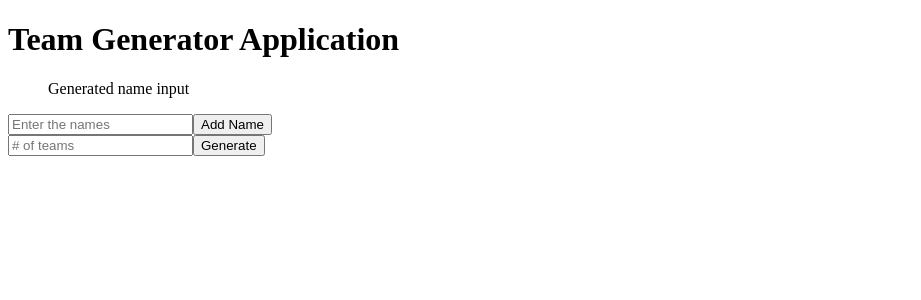
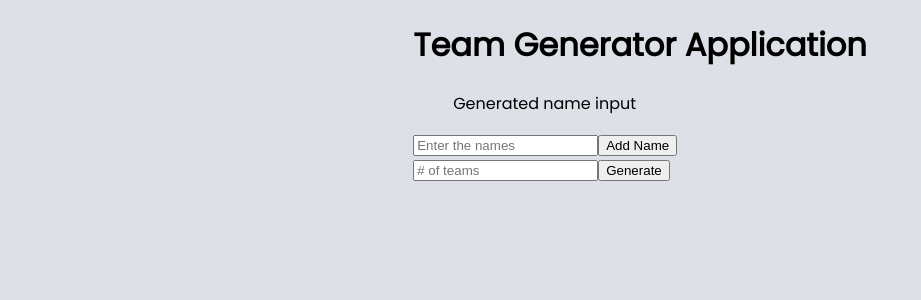
Before and after one commit to Manzi-Cedrick/angular-boilerplate-template, an Angular app: page / in a window 1280 px wide. Shown: the top 300 px of the page, without its empty margins (0-921 px from the left). Built offline with nearby package versions, Linux system fonts and the light colour scheme.

Commit message:
global css addition

```diff
--- a/src/styles.css
+++ b/src/styles.css
@@ -1 +1,10 @@
 /* You can add global styles to this file, and also import other style files */
+@import url('https://fonts.googleapis.com/css2?family=Poppins&display=swap');
+body {
+    background: rgb(221,224,231);
+    margin: auto;
+    display:flex;
+    justify-content: center;
+    place-items: center;
+    font-family: 'Poppins', sans-serif;
+}
```
